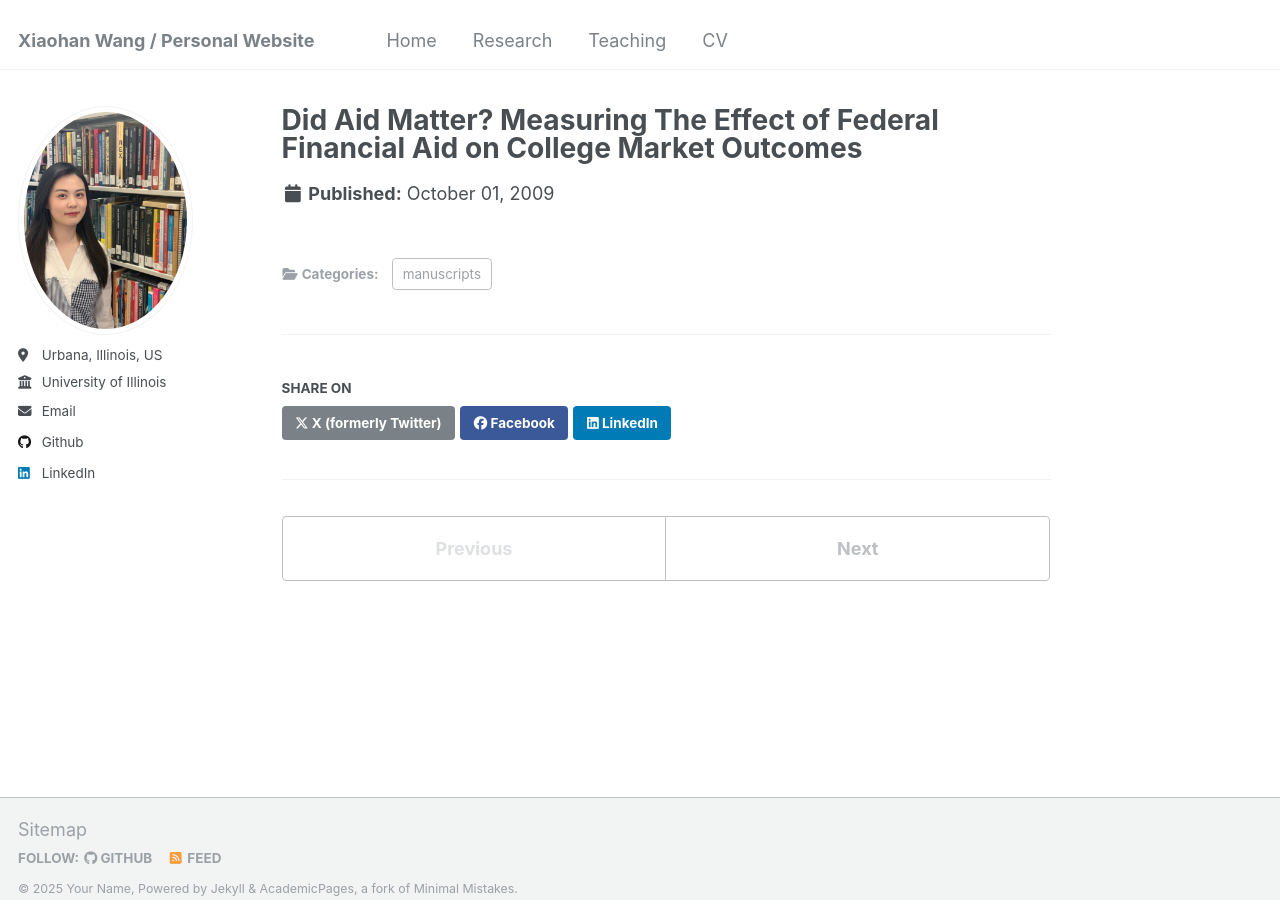
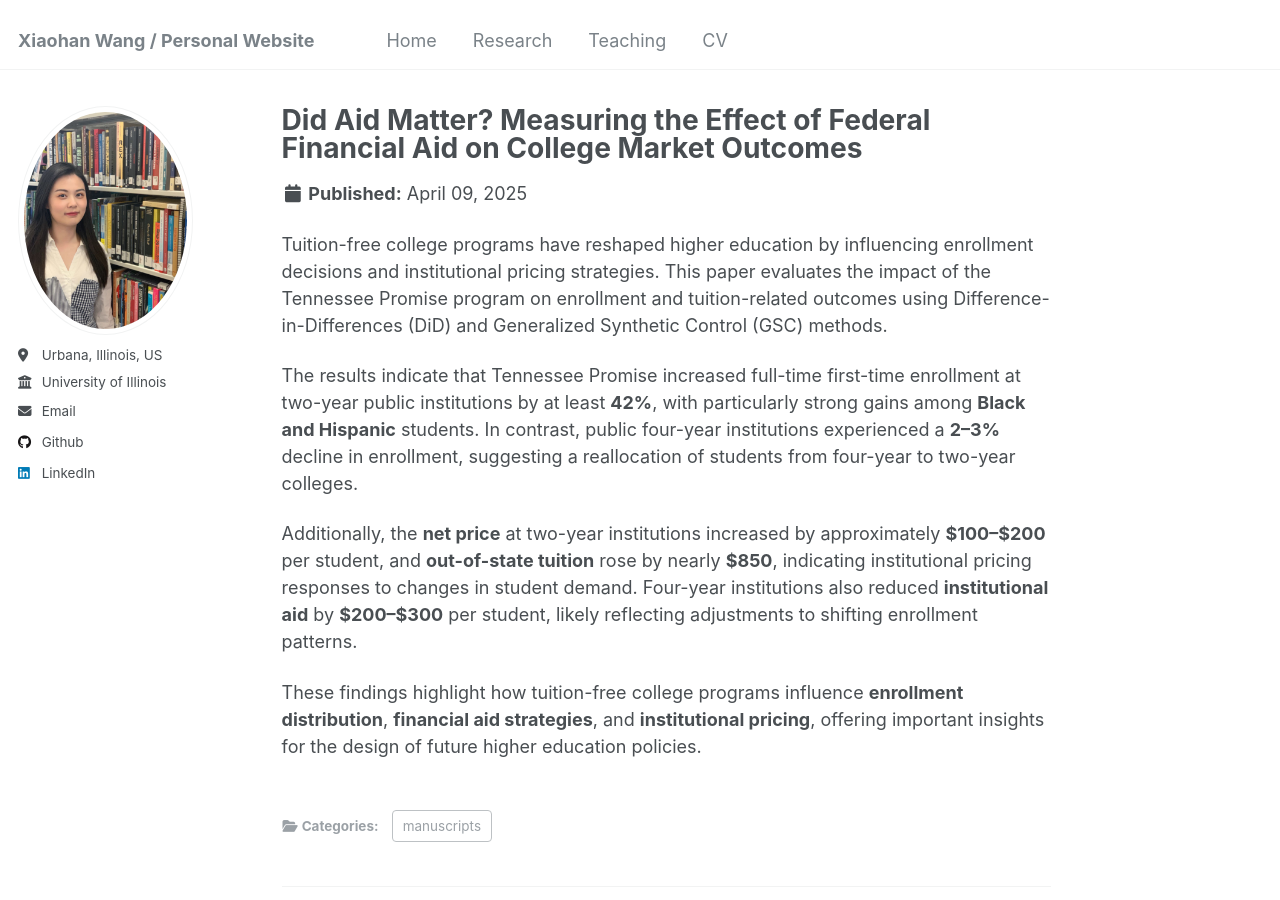
Before and after one commit to xiaohanwang1997/xiaohanwang1997.github.io, a Jekyll site: the page built from _publications/2009-10-01-paper-title-number-1.md, in a window 1280 px wide and 900 px high. Built offline with Jekyll 4.4.1, drawn with Linux system fonts in a browser that asks for light colours.

Commit message:
Update 2009-10-01-paper-title-number-1.md

```diff
--- a/_publications/2009-10-01-paper-title-number-1.md
+++ b/_publications/2009-10-01-paper-title-number-1.md
@@ -1,7 +1,17 @@
 ---
-title: "Did Aid Matter? Measuring The Effect of Federal Financial Aid on College Market Outcomes"
+title: "Did Aid Matter? Measuring the Effect of Federal Financial Aid on College Market Outcomes"
 collection: publications
 category: manuscripts
-permalink: /publication/2009-10-01-paper-title-number-1
-excerpt: 'Abstract'
+permalink: /publication/2025-04-09-did-aid-matter
+excerpt: "This paper evaluates the Tennessee Promise program's impact on enrollment and pricing using DiD and GSC methods."
+date: 2025-04-09
+keywords: [Higher Education Finance, Tennessee Promise, Free College, Enrollment Substitution, Institutional Pricing]
 ---
+
+Tuition-free college programs have reshaped higher education by influencing enrollment decisions and institutional pricing strategies. This paper evaluates the impact of the Tennessee Promise program on enrollment and tuition-related outcomes using Difference-in-Differences (DiD) and Generalized Synthetic Control (GSC) methods.
+
+The results indicate that Tennessee Promise increased full-time first-time enrollment at two-year public institutions by at least **42%**, with particularly strong gains among **Black and Hispanic** students. In contrast, public four-year institutions experienced a **2–3%** decline in enrollment, suggesting a reallocation of students from four-year to two-year colleges.
+
+Additionally, the **net price** at two-year institutions increased by approximately **$100–$200** per student, and **out-of-state tuition** rose by nearly **$850**, indicating institutional pricing responses to changes in student demand. Four-year institutions also reduced **institutional aid** by **$200–$300** per student, likely reflecting adjustments to shifting enrollment patterns.
+
+These findings highlight how tuition-free college programs influence **enrollment distribution**, **financial aid strategies**, and **institutional pricing**, offering important insights for the design of future higher education policies.
```
